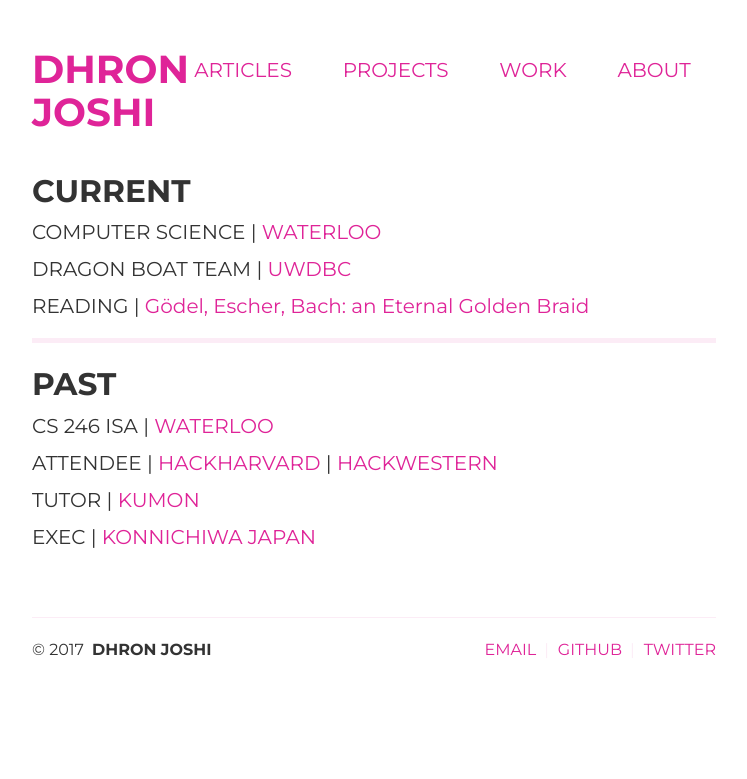
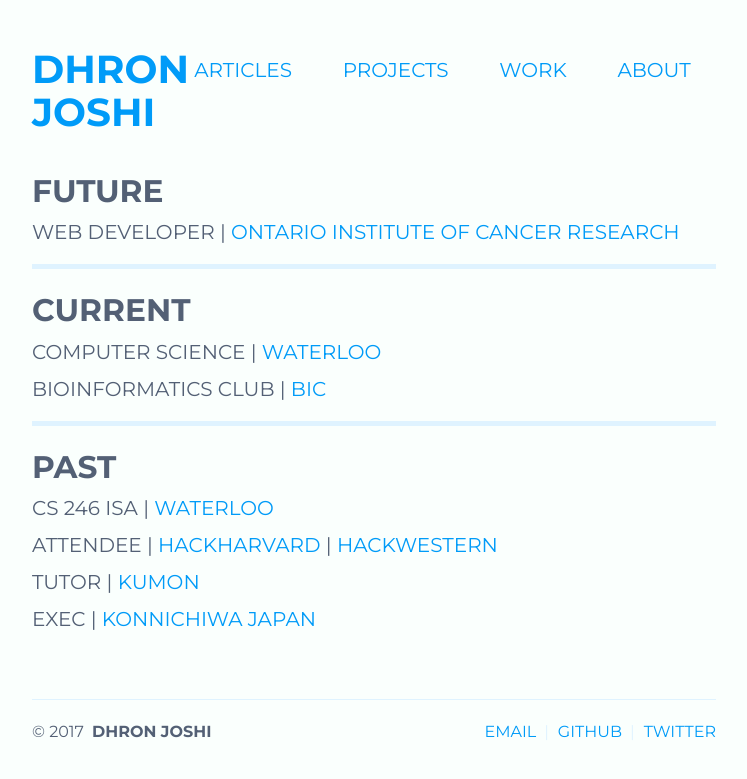
Before and after one commit to Dhron/dhron.github.io, a Jekyll site: the page built from index.md, in a window 1280 px wide. Shown: the top 779 px of the page, without its empty margins (266-1013 px from the left). Built offline with Jekyll 4.4.1, drawn with Linux system fonts in a browser that asks for light colours.

Commit message:
changed colours and added future

```diff
--- a/_sass/_variables.scss
+++ b/_sass/_variables.scss
@@ -1,13 +1,13 @@
 // COLORS ====================================
 
 // COLORS - INDEX ------------------
-$gray-dark:                 #333;
+$gray-dark:                 #536075;
 $gray:                      #55595c;
 $gray-light:                #818a91;
 $gray-lighter:              #eceeef;
-$gray-lightest:             #fff;
+$gray-lightest:             #FAFFFD;
 
-$blue:                      #DF2498;
+$blue:                      #009BF8;
 $light-blue:                lighten($blue, 45%);
 $dark-blue:                 darken($blue, 20%);
 
--- a/index.md
+++ b/index.md
@@ -3,13 +3,17 @@ layout: default
 ---
 
 <div class="lead pretty-links">
+## FUTURE
+
+WEB DEVELOPER &#124; [ONTARIO INSTITUTE OF CANCER RESEARCH](http://oicr.on.ca)
+
+***
+
 ## CURRENT
 
 COMPUTER SCIENCE &#124; [WATERLOO](http://cs.uwaterloo.ca)
 
-DRAGON BOAT TEAM &#124; [UWDBC](http://uwdbc.com)
-
-READING &#124; [Gödel, Escher, Bach: an Eternal Golden Braid](http://www.goodreads.com/book/show/24113.G_del_Escher_Bach)
+BIOINFORMATICS CLUB &#124; [BIC](http://bic.uwaterloo.ca/)
 
 ***
 
```
Also changed, not shown: assets/img/favicon.ico (deleted).
